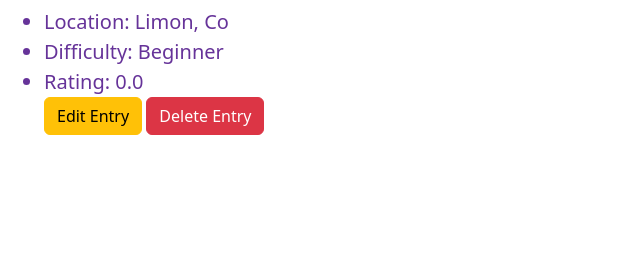
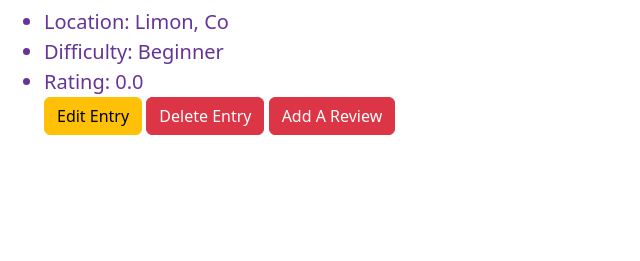
Before and after one commit to TheHall91/cs3300-skateApp, a Django app: page /1 in a window 1280 px wide. Shown: the part 219-480 px from the top of the page, without its empty margins (0-640 px from the left). Run offline with Django 4.2, Linux system fonts and the light colour scheme; data comes from the database, SQL or seed files in the repository; both versions use the stored data as it was after the commit.

Commit message:
First add for sprint 02

```diff
--- a/portfolio/skatepark_app/templates/skatepark_app/skatepark_detail.html
+++ b/portfolio/skatepark_app/templates/skatepark_app/skatepark_detail.html
@@ -12,6 +12,7 @@
 
  <a href="{% url 'skatepark-update' skate.id %}" class="btn btn-warning">Edit Entry</a>
  <a href="{% url 'skatepark-delete' skate.id %}" class="btn btn-danger">Delete Entry</a>
+ <a href="" class="btn btn-danger">Add A Review</a>
   </ul>
 </ul>
 
```
Also changed, not shown: portfolio/db.sqlite3.
